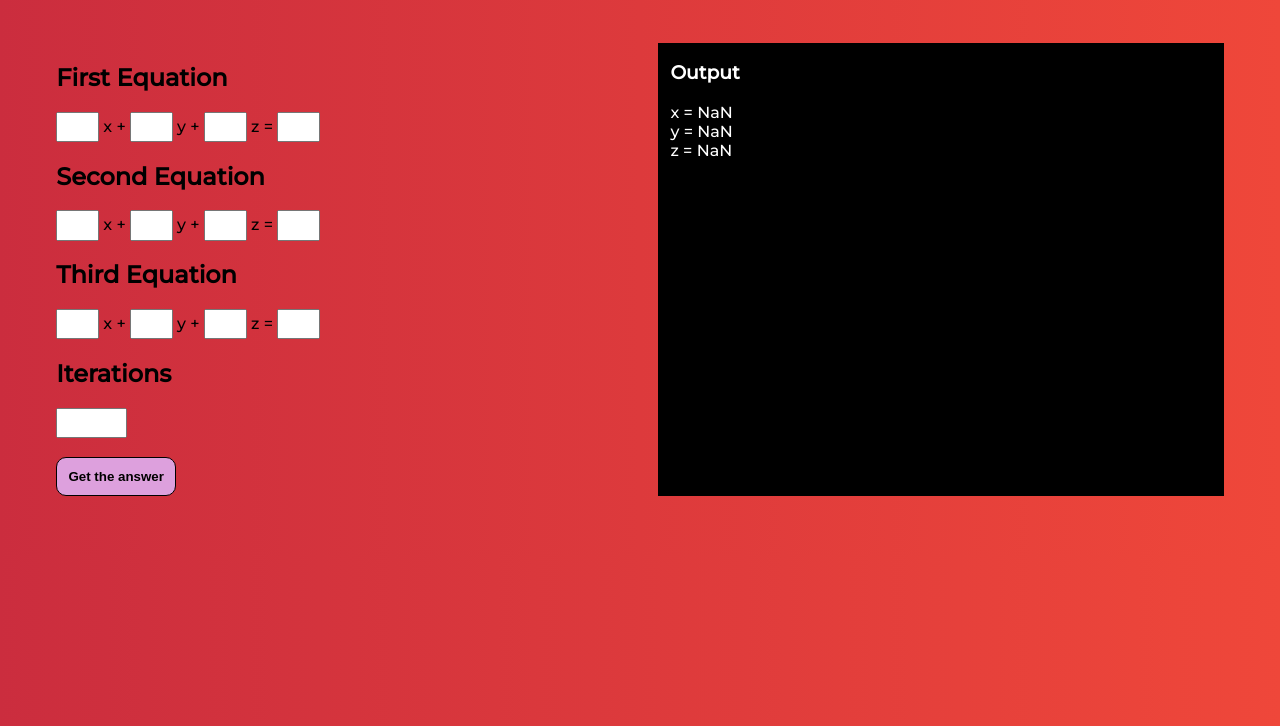
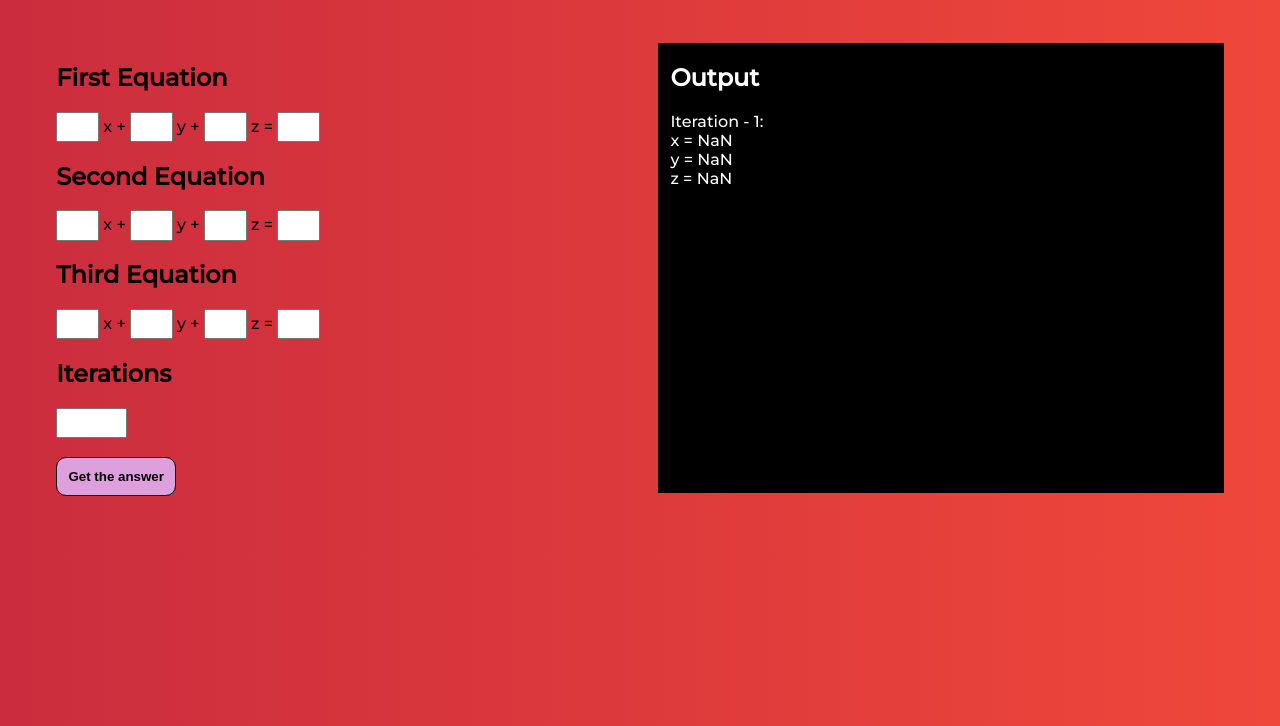
Before and after one commit to subhendudash02/Gauss-Seidel, a plain HTML site: page index.html in a window 1280 px wide. Both pictures are taken after a click on the button "Get the answer". Shown: the part 74-800 px from the top of the page. Drawn offline with Linux system fonts and the light colour scheme.

Commit message:
Added overflow

```diff
--- a/index.html
+++ b/index.html
@@ -38,7 +38,7 @@
         </div>
 
         <div id="output">
-            <h3>Output</h3>
+            <h2>Output</h2>
             <p id="ans"></p>
         </div>
     </div>
--- a/script.js
+++ b/script.js
@@ -32,13 +32,16 @@ function clickButton() {
     let y_up = y(x_up, 0);
     let z_up = z(x_up, y_up);
 
+    ans.innerHTML = `Iteration - 1: <br>x = ${x_up}<br>y = ${y_up}<br>z = ${z_up}<br><br>`;
+
+
     if (iter.value > 1) {
         for (let i = 2; i <= iter.value; i++) {
             x_up = x(y_up, z_up);
             y_up = y(x_up, z_up);
             z_up = z(x_up, y_up);
+
+            ans.innerHTML += `Iteration - ${i}: <br>x = ${x_up}<br>y = ${y_up}<br>z = ${z_up}<br><br>`;
         }
     }
-
-    ans.innerHTML = `x = ${x_up}<br>y = ${y_up}<br>z = ${z_up}`;
 }
--- a/style.css
+++ b/style.css
@@ -46,8 +46,8 @@ h1 {
     background-color: #000000;
     color: #FFFFFF;
     padding-left: 1%;
-    overflow: scroll;
-    overflow-x: hidden;
+    overflow-y: scroll;
+    height: 450px;
 }
 
 @media only screen and (max-width: 768px){
```
